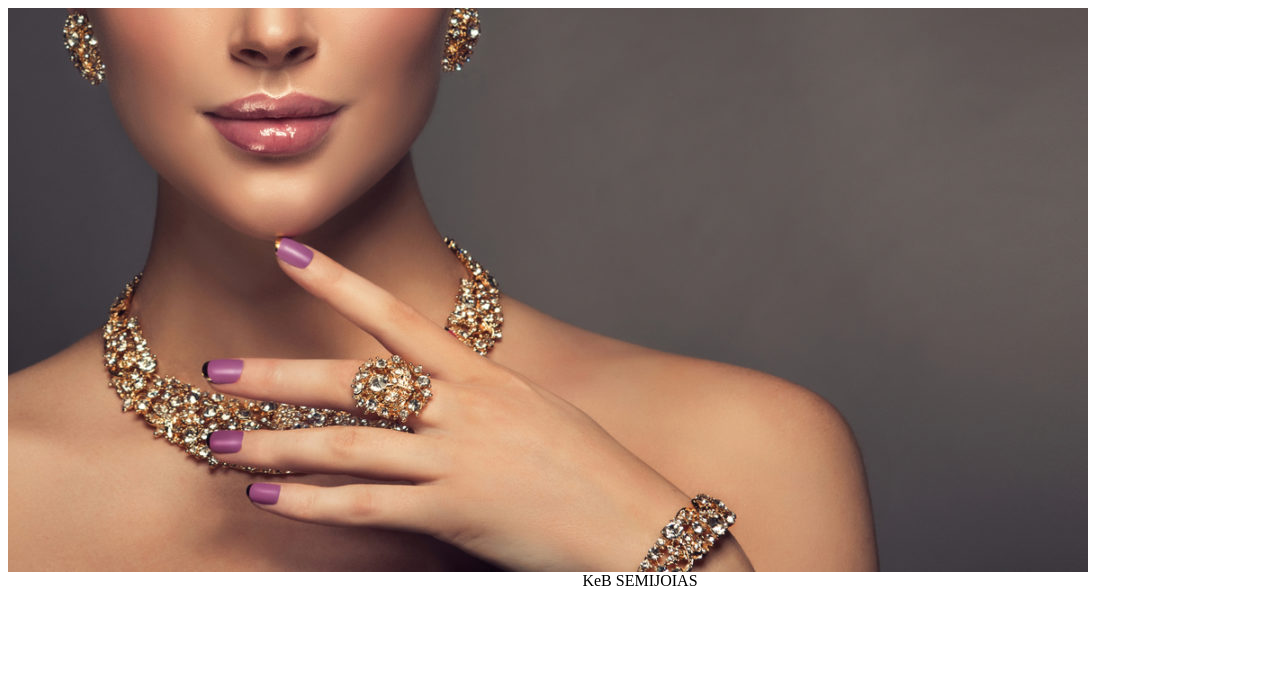
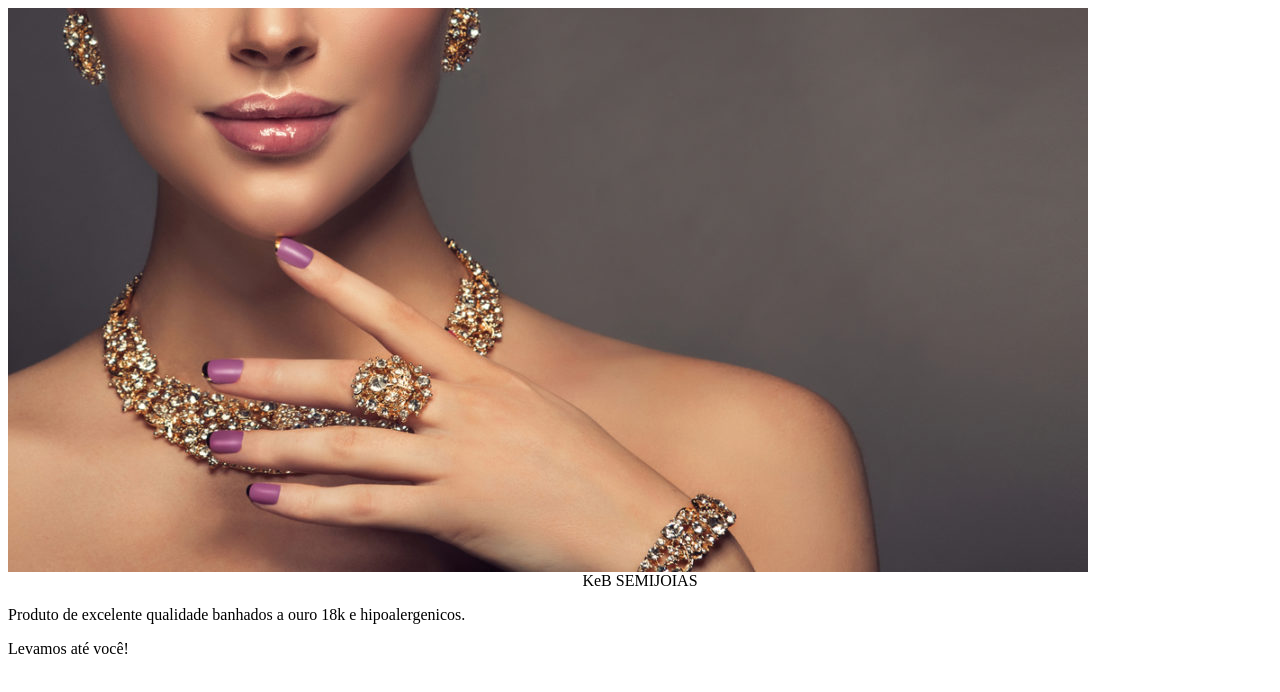
Before and after one commit to KarinaSantos1des/SENAI2023, a plain HTML site: page 1des/LIMA/atividadenovaindex.html in a window 1280 px wide. Drawn offline with Linux system fonts and the light colour scheme.

Commit message:
Update atividadenovaindex.html
atividade lima

```diff
--- a/1des/LIMA/atividadenovaindex.html
+++ b/1des/LIMA/atividadenovaindex.html
@@ -5,6 +5,8 @@
 
 		<img src="semijoia.jpg">
 		<center>KeB SEMIJOIAS</center>
+		<p>Produto de excelente qualidade banhados a ouro 18k e hipoalergenicos.</p>
+		<p>Levamos até você!</p>
 
 
 
```
